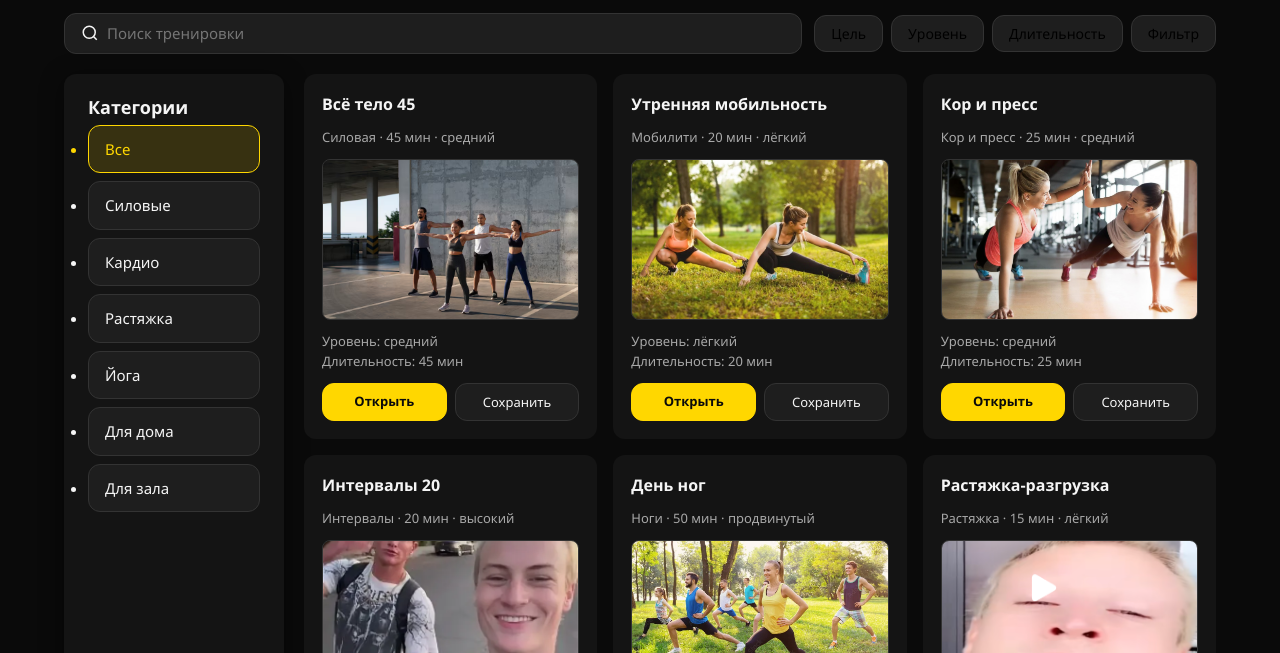
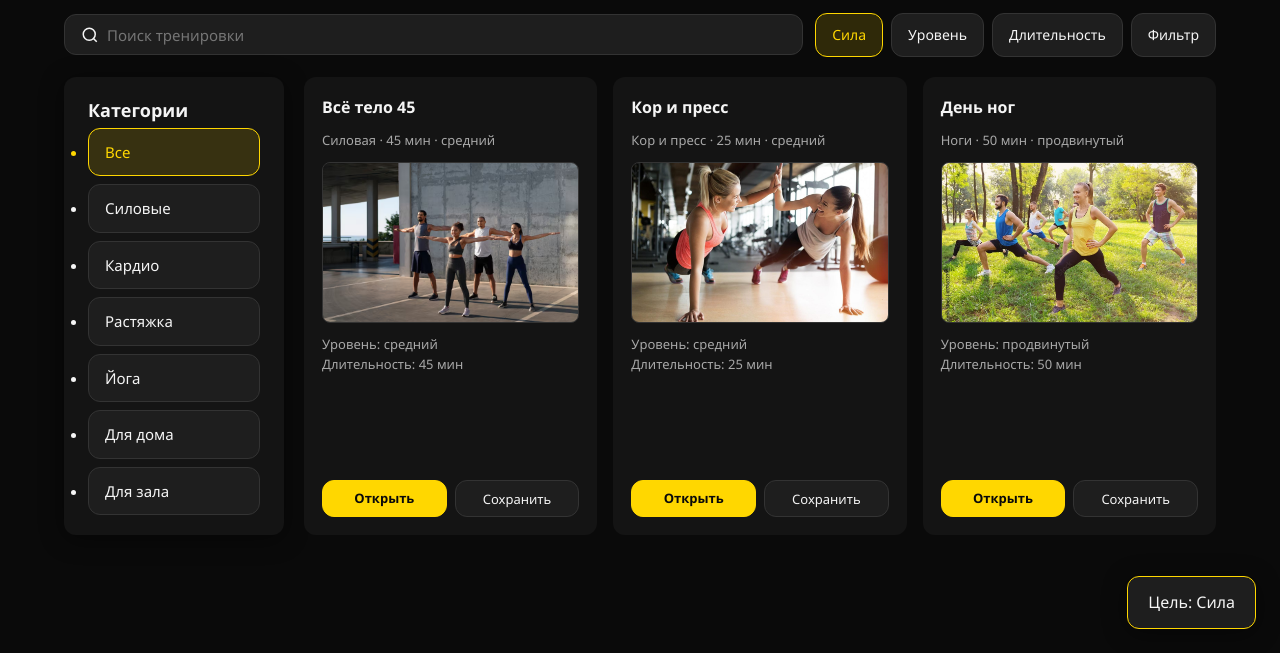
Before and after one commit to sh1tofa1991/fitness-app, a plain HTML site: page catalog.html in a window 1280 px wide. Both pictures are taken after a click on the button "Цель". Shown: the part 147-800 px from the top of the page. Drawn offline with Linux system fonts and the light colour scheme.

Commit message:
last fix ya spat

```diff
--- a/catalog.html
+++ b/catalog.html
@@ -36,11 +36,11 @@
         </svg>
         <input type="search" id="search-input" placeholder="Поиск тренировки" aria-label="Поиск тренировки">
       </label>
-      <div class="filter-chips">
-        <button type="button" class="chip">Цель</button>
-        <button type="button" class="chip">Уровень</button>
-        <button type="button" class="chip">Длительность</button>
-        <button type="button" class="chip">Фильтр</button>
+      <div class="filter-chips" id="filter-chips">
+        <button type="button" class="chip" data-filter="goal">Цель</button>
+        <button type="button" class="chip" data-filter="level">Уровень</button>
+        <button type="button" class="chip" data-filter="duration">Длительность</button>
+        <button type="button" class="chip" data-filter="reset">Фильтр</button>
       </div>
     </div>
 
--- a/css/styles.css
+++ b/css/styles.css
@@ -422,6 +422,7 @@ img {
   display: flex;
   gap: 0.5rem;
   flex-wrap: wrap;
+  touch-action: pan-x;
 }
 
 .chip {
@@ -432,6 +433,13 @@ img {
   font-size: 0.875rem;
   cursor: pointer;
   font-family: inherit;
+  color: inherit;
+  touch-action: manipulation;
+  -webkit-tap-highlight-color: rgba(255, 215, 0, 0.2);
+  position: relative;
+  z-index: 1;
+  flex-shrink: 0;
+  min-height: 44px;
 }
 
 .chip:hover,
--- a/js/app.js
+++ b/js/app.js
@@ -447,16 +447,78 @@
     });
   }
 
+  const FILTER_GOAL = [
+    { label: "Цель", match: null },
+    { label: "Сила", match: (w) => w.category === "Силовые" },
+    { label: "Кардио", match: (w) => w.category === "Кардио" },
+    { label: "Гибкость", match: (w) => ["Растяжка", "Йога"].includes(w.category) },
+    { label: "Дом / зал", match: (w) => ["Для дома", "Для зала"].includes(w.category) },
+  ];
+
+  const FILTER_LEVEL = [
+    { label: "Уровень", value: null },
+    { label: "лёгкий", value: "лёгкий" },
+    { label: "средний", value: "средний" },
+    { label: "высокий", value: "высокий" },
+    { label: "продвинутый", value: "продвинутый" },
+  ];
+
+  const FILTER_DURATION = [
+    { label: "Длительность", match: null },
+    { label: "до 20 мин", match: (w) => w.duration <= 20 },
+    { label: "21–40 мин", match: (w) => w.duration > 20 && w.duration <= 40 },
+    { label: "40+ мин", match: (w) => w.duration > 40 },
+  ];
+
   function initCatalog() {
     const grid = $("workout-grid");
     if (!grid) return;
 
     let activeCategory = "Все";
     let searchQuery = "";
+    const chipState = { goal: 0, level: 0, duration: 0 };
+
+    function applyChipFilters(list) {
+      const goalFn = FILTER_GOAL[chipState.goal].match;
+      const levelVal = FILTER_LEVEL[chipState.level].value;
+      const durFn = FILTER_DURATION[chipState.duration].match;
+      return list.filter((w) => {
+        if (goalFn && !goalFn(w)) return false;
+        if (levelVal && w.level !== levelVal) return false;
+        if (durFn && !durFn(w)) return false;
+        return true;
+      });
+    }
+
+    function updateChipLabels() {
+      const goalBtn = document.querySelector('.chip[data-filter="goal"]');
+      const levelBtn = document.querySelector('.chip[data-filter="level"]');
+      const durBtn = document.querySelector('.chip[data-filter="duration"]');
+      if (goalBtn) {
+        goalBtn.textContent = FILTER_GOAL[chipState.goal].label;
+        goalBtn.classList.toggle("is-active", chipState.goal > 0);
+      }
+      if (levelBtn) {
+        levelBtn.textContent = FILTER_LEVEL[chipState.level].label;
+        levelBtn.classList.toggle("is-active", chipState.level > 0);
+      }
+      if (durBtn) {
+        durBtn.textContent = FILTER_DURATION[chipState.duration].label;
+        durBtn.classList.toggle("is-active", chipState.duration > 0);
+      }
+    }
+
+    function resetChipFilters() {
+      chipState.goal = 0;
+      chipState.level = 0;
+      chipState.duration = 0;
+      updateChipLabels();
+    }
 
     function render() {
       let list = getAllWorkouts();
       if (activeCategory !== "Все") list = list.filter((w) => w.category === activeCategory);
+      list = applyChipFilters(list);
       if (searchQuery) {
         const q = searchQuery.toLowerCase();
         list = list.filter((w) => [w.title, w.type, w.level].some((f) => f.toLowerCase().includes(q)));
@@ -480,6 +542,32 @@
     $("search-input")?.addEventListener("input", (e) => {
       searchQuery = e.target.value.trim();
       render();
+    });
+
+    document.querySelectorAll(".chip[data-filter]").forEach((chip) => {
+      chip.addEventListener("click", (e) => {
+        e.preventDefault();
+        e.stopPropagation();
+        const kind = chip.dataset.filter;
+        if (kind === "reset") {
+          resetChipFilters();
+          toast("Фильтры сброшены");
+          render();
+          return;
+        }
+        if (kind === "goal") {
+          chipState.goal = (chipState.goal + 1) % FILTER_GOAL.length;
+          toast("Цель: " + FILTER_GOAL[chipState.goal].label);
+        } else if (kind === "level") {
+          chipState.level = (chipState.level + 1) % FILTER_LEVEL.length;
+          toast("Уровень: " + FILTER_LEVEL[chipState.level].label);
+        } else if (kind === "duration") {
+          chipState.duration = (chipState.duration + 1) % FILTER_DURATION.length;
+          toast("Длительность: " + FILTER_DURATION[chipState.duration].label);
+        }
+        updateChipLabels();
+        render();
+      });
     });
 
     $("btn-create-workout")?.addEventListener("click", () => {
```
